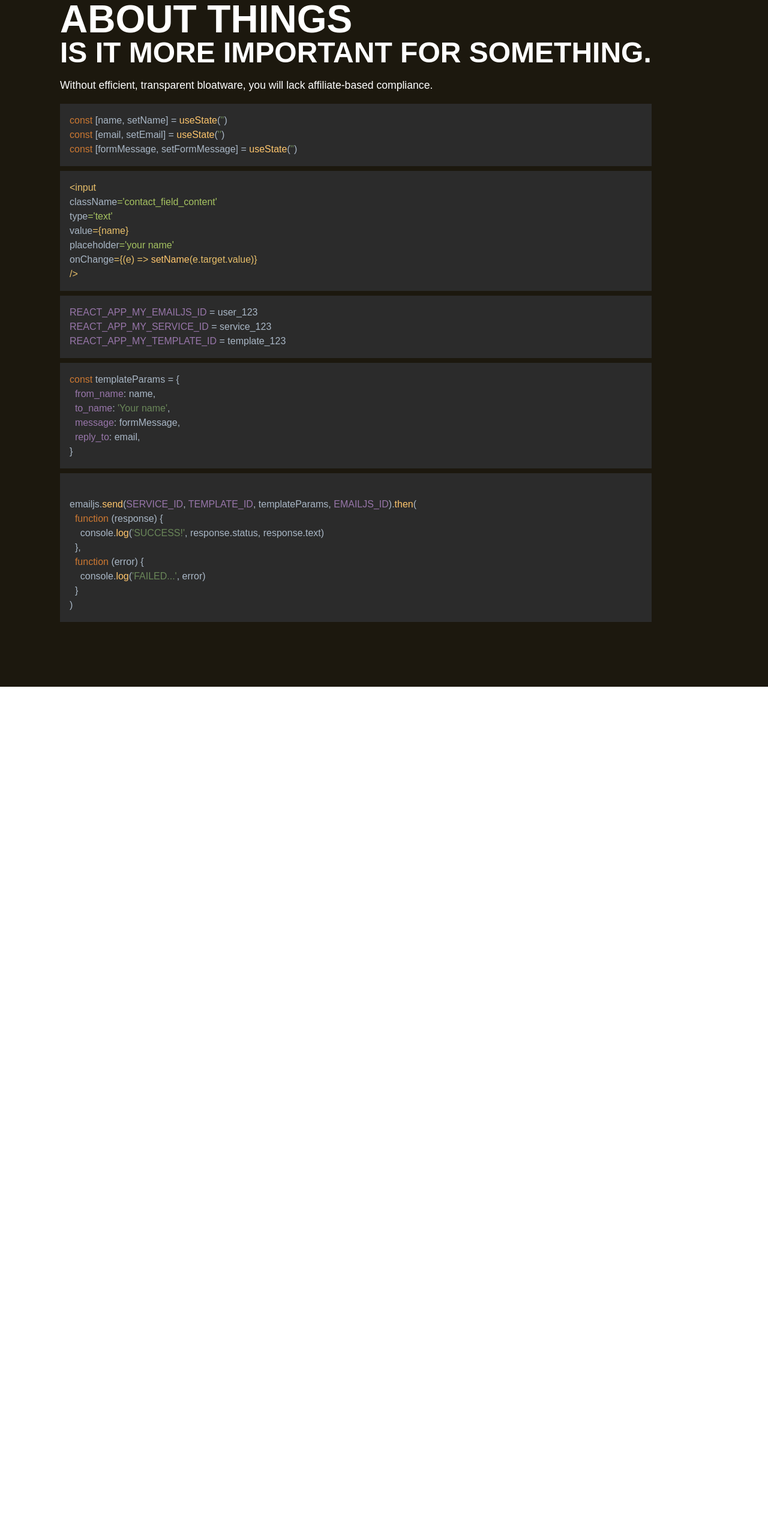
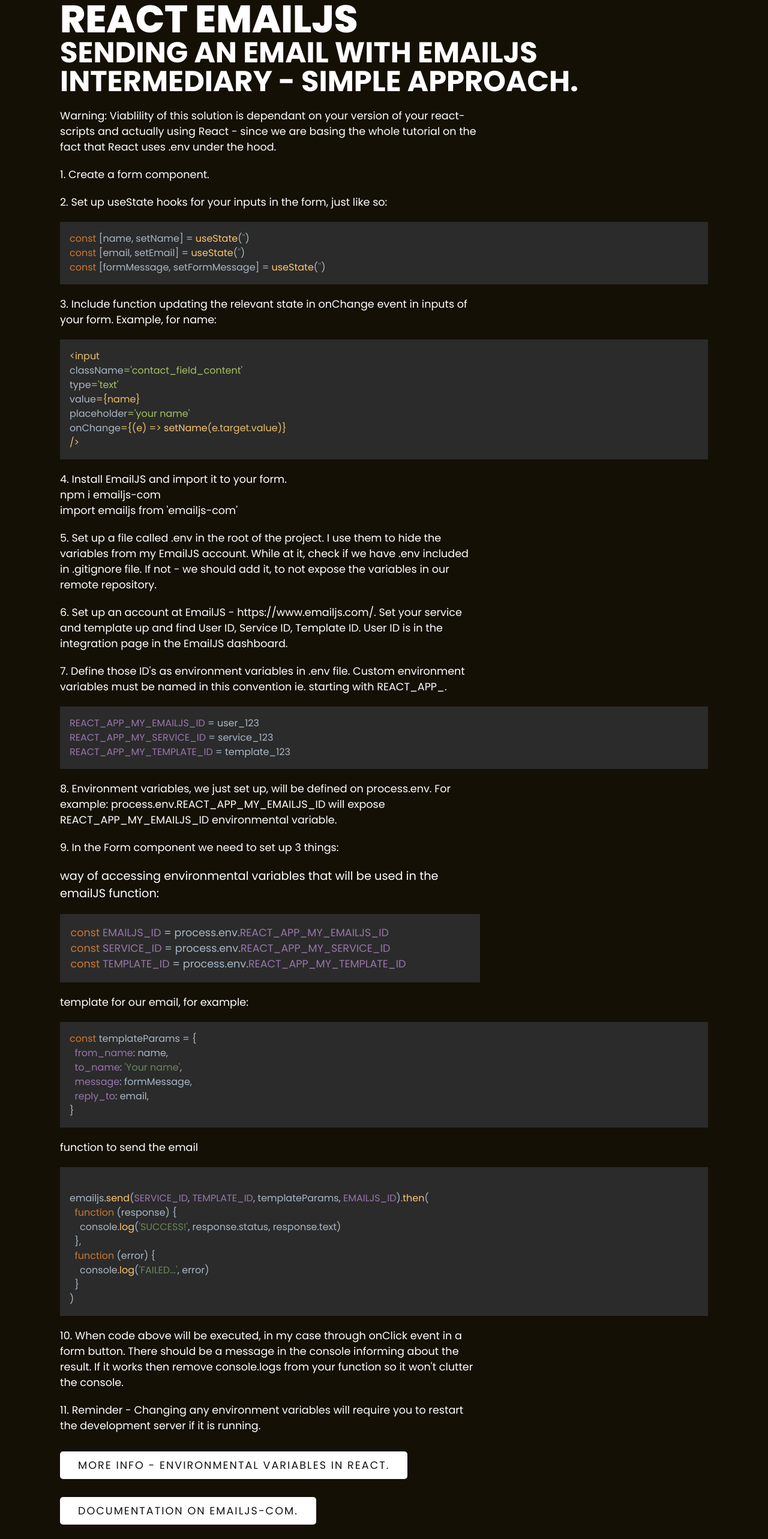
Before and after one commit to MaciejFigat/videoCover, a React (Create React App) app in the folder frontend/: page /about in a window 1280 px wide. Shown: the part 100-2666 px from the top of the page at 60% size. Before the commit the page ends 1245 px from the top, so only its background shows below. Built offline with nearby package versions, Linux system fonts and the light colour scheme.

Commit message:
minor  changes to styles and content added to About.js

```diff
--- a/frontend/src/App.js
+++ b/frontend/src/App.js
@@ -1,4 +1,4 @@
-import './styles/App.css'
+import './styles/App.scss'
 // import { BrowserRouter as Router, Route } from 'react-router-dom'
 import { Switch, Route, useLocation } from 'react-router-dom'
 import { Home, About, Misc, Contact } from './screens'
--- a/frontend/src/components/ContactForm.js
+++ b/frontend/src/components/ContactForm.js
@@ -55,13 +55,11 @@
     e.preventDefault()
     dispatch(messageChange({ name, email, message: formMessage }))
     emailjs.send(SERVICE_ID, TEMPLATE_ID, templateParams, EMAILJS_ID).then(
-      function (response) {
-        console.log('SUCCESS!', response.status, response.text)
+      function () {
         setToastVersion('success')
         setToastMessage('Message sent!')
       },
-      function (error) {
-        console.log('FAILED...', error)
+      function () {
         setToastVersion('failure')
         setToastMessage('Message was lost ;-(')
       }
--- a/frontend/src/components/codeExamples.js
+++ b/frontend/src/components/codeExamples.js
@@ -31,10 +31,15 @@
   reply_to: email,
 }`
 
+const envVariablesAccess = `const EMAILJS_ID = process.env.REACT_APP_MY_EMAILJS_ID
+const SERVICE_ID = process.env.REACT_APP_MY_SERVICE_ID
+const TEMPLATE_ID = process.env.REACT_APP_MY_TEMPLATE_ID`
+
 export {
   emailJSFunctionExample,
   stateExample,
   inputExample,
   envExample,
   templateParamsExample,
+  envVariablesAccess,
 }
--- a/frontend/src/screens/About.js
+++ b/frontend/src/screens/About.js
@@ -9,6 +9,7 @@
   inputExample,
   envExample,
   templateParamsExample,
+  envVariablesAccess,
 } from '../components/codeExamples'
 import CodeHighlight from '../components/CodeHighlight'
 
@@ -25,17 +26,90 @@
         <section className={`showcase ${menuOpen}`}>
           <div className={`overlay ${menuOpen}`}></div>
           <div className={`text ${menuOpen}`}>
-            <h2>About things</h2>
-            <h3>Is it more important for something.</h3>
+            <h2>React EmailJS</h2>
+            <h3>
+              Sending an email with EmailJS intermediary - simple approach.
+            </h3>
+            <b>
+              <p>
+                Warning: Viablility of this solution is dependant on your
+                version of your react-scripts and actually using React - since
+                we are basing the whole tutorial on the fact that React uses
+                .env under the hood.{' '}
+              </p>
+            </b>
+            <p>1. Create a form component. </p>
             <p>
-              Without efficient, transparent bloatware, you will lack
-              affiliate-based compliance.
+              2. Set up useState hooks for your inputs in the form, just like
+              so:
             </p>
-            <CodeHighlight codeBlock={stateExample} />
+            <CodeHighlight codeBlock={stateExample} />{' '}
+            <p>
+              3. Include function updating the relevant state in onChange event
+              in inputs of your form. Example, for name:
+            </p>
             <CodeHighlight codeBlock={inputExample} />
+            <p>
+              4. Install EmailJS and import it to your form. <br /> npm i
+              emailjs-com <br /> import emailjs from 'emailjs-com'
+            </p>
+            <p>
+              5. Set up a file called .env in the root of the project. I use
+              them to hide the variables from my EmailJS account. While at it,
+              check if we have .env included in .gitignore file. If not - we
+              should add it, to not expose the variables in our remote
+              repository.{' '}
+            </p>
+            <p>
+              6. Set up an account at EmailJS - https://www.emailjs.com/. Set
+              your service and template up and find User ID, Service ID,
+              Template ID. User ID is in the integration page in the EmailJS
+              dashboard.
+            </p>
+            <p>
+              7. Define those ID's as environment variables in .env file. Custom
+              environment variables must be named in this convention ie.
+              starting with REACT_APP_.
+            </p>
             <CodeHighlight codeBlock={envExample} />
+            <p>
+              8. Environment variables, we just set up, will be defined on
+              process.env. For example: process.env.REACT_APP_MY_EMAILJS_ID will
+              expose REACT_APP_MY_EMAILJS_ID environmental variable.
+            </p>
+            <p>
+              9. In the Form component we need to set up 3 things:{' '}
+              <p>
+                way of accessing environmental variables that will be used in
+                the emailJS function:
+              </p>
+              <CodeHighlight codeBlock={envVariablesAccess} />
+            </p>
+            <p>template for our email, for example:</p>
             <CodeHighlight codeBlock={templateParamsExample} />
+            <p>function to send the email</p>
             <CodeHighlight codeBlock={emailJSFunctionExample} />
+            <p>
+              10. When code above will be executed, in my case through onClick
+              event in a form button. There should be a message in the console
+              informing about the result. If it works then remove console.logs
+              from your function so it won't clutter the console.{' '}
+            </p>
+            <p>
+              11. Reminder - Changing any environment variables will require you
+              to restart the development server if it is running.
+            </p>
+            <p>
+              <a href='https://create-react-app.dev/docs/adding-custom-environment-variables/'>
+                More info - environmental variables in React.
+              </a>
+            </p>
+            <p>
+              {' '}
+              <a href='https://www.npmjs.com/package/emailjs-com'>
+                Documentation on emailjs-com.
+              </a>
+            </p>
           </div>
         </section>
       </AnimWrapperSecondary>
--- a/frontend/src/styles/App.css
+++ b/frontend/src/styles/App.scss
@@ -3,6 +3,7 @@
   margin: 0;
   padding: 0;
   font-family: 'Poppins', sans-serif;
+  -webkit-tap-highlight-color: transparent;
 }
 ::-webkit-scrollbar {
   width: 0px;
--- a/frontend/src/styles/Form.scss
+++ b/frontend/src/styles/Form.scss
@@ -68,7 +68,7 @@
         animation: 10s rotate linear infinite;
     }
     @media (max-width: 798px) {
-        min-width: 73vw;
+        min-width: 69vw;
 
     }
 }
--- a/frontend/src/styles/Home.scss
+++ b/frontend/src/styles/Home.scss
@@ -143,7 +143,7 @@
     left: 0;
     width: 100%;
     height: 100%;
-    background-color: #ceb265;
+    background-color: #977822;
     mix-blend-mode: overlay;
     transition: 0.7s;
     &.true {
@@ -156,12 +156,12 @@
 .text {
     position: relative;
     z-index: 1;
-    transition: 1.3s;
+    transition: 0.7s;
     &.true {
         opacity: 0.8;
         @media(min-width: 1040px) {
             margin-left: 300px;
-            transition: 1.3s;
+            transition: 0.7s;
         }
         @media(max-width: 1039px) {
             opacity: 0;
@@ -195,6 +195,7 @@
     display: inline-block;
     font-size: 1em;
     background: white;
+    border-radius: 5px;
     padding: 10px 30px;
     text-decoration: none;
     color: #111;
@@ -205,7 +206,7 @@
 }
 
 .text a:hover {
-    letter-spacing: 5px;
+    background: blanchedalmond;
 
 }
 .social {
```
